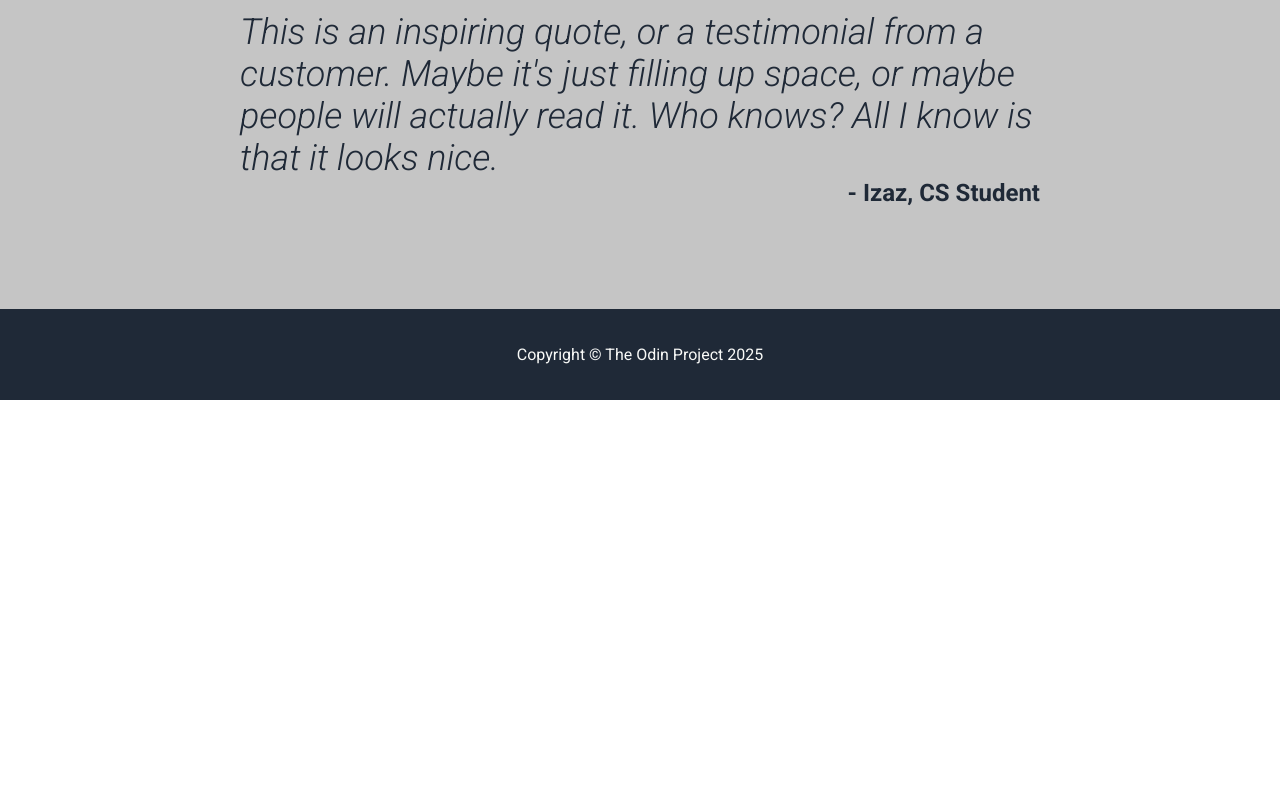
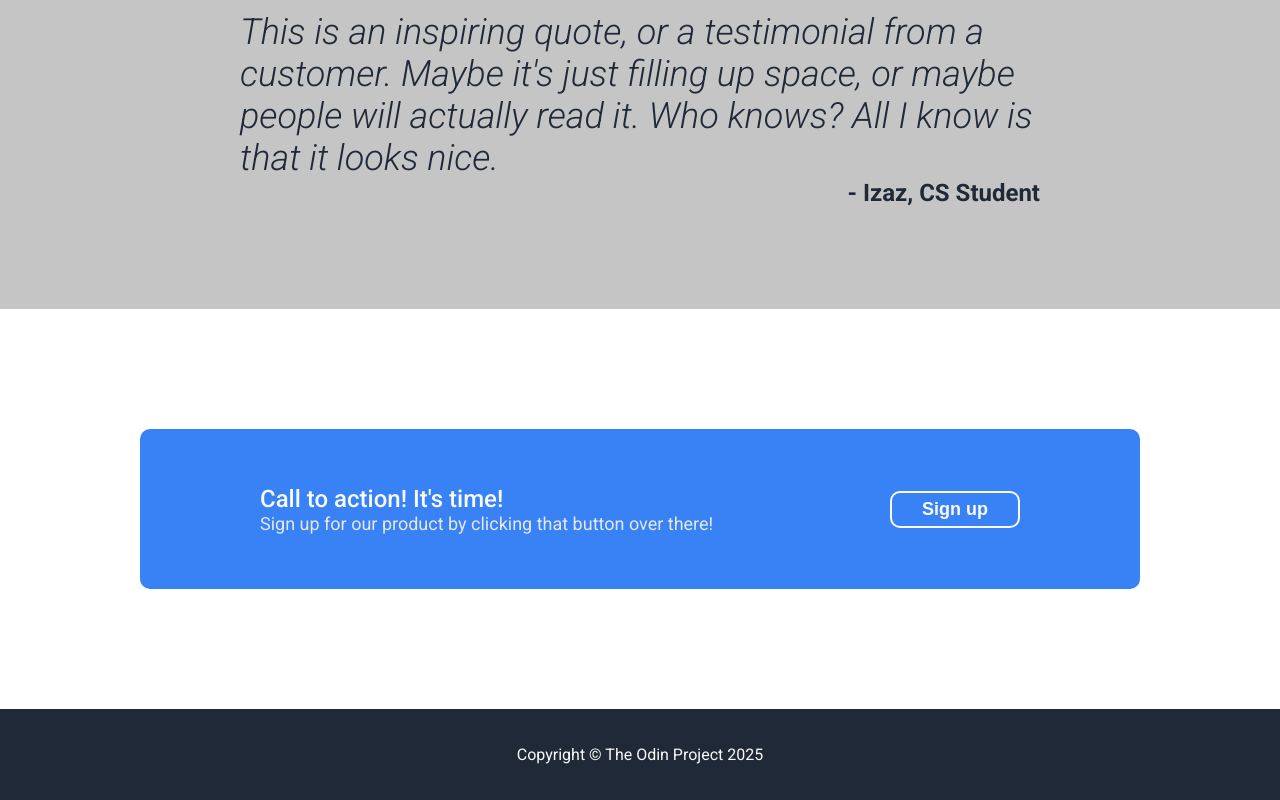
Before and after one commit to detectiveAvery/odin-landing-page, a plain HTML site: page index.html in a window 1280 px wide. Shown: the part 907-1707 px from the top of the page. Before the commit the page ends 1307 px from the top, so only its background shows below. Drawn offline with Linux system fonts and the light colour scheme.

Commit message:
feat: Add the Call to Action section

```diff
--- a/index.html
+++ b/index.html
@@ -68,6 +68,18 @@
         </div>
     </div>
 
+    <div class="cta-section">
+        <div class="cta-container">
+            <div class="cta-text">
+                <p class="cta-bold-text">Call to action! It's time!</p>
+                <p class="cta-light-text">Sign up for our product by clicking that button over there!</p>
+            </div>
+            <div class="cta-button">
+                <button>Sign up</button>
+            </div>
+        </div>
+    </div>
+
     <footer>
         <p>Copyright &copy; The Odin Project 2025</p>
     </footer>
--- a/styles.css
+++ b/styles.css
@@ -155,6 +155,7 @@ header, footer {
 
 /* ------------- */
 
+
 /* Quote Styles */
 
 .quote-section {
@@ -189,6 +190,62 @@ header, footer {
 
 /* ------------- */
 
+
+/* Call-to-Action Styles */
+
+.cta-section {
+  display: flex;
+  justify-content: center;
+  align-items: center;
+  height: 400px;
+}
+
+.cta-container {
+  background-color: #3882F6;
+  height: 150px;
+  width: 1000px;
+  border-radius: 10px;
+  display: flex;
+  justify-content: center;
+  align-items: center;
+  padding: 80px 120px;
+  box-sizing: border-box;
+}
+
+.cta-bold-text,
+.cta-light-text {
+  margin: 0;
+}
+
+.cta-bold-text {
+  font-size: 24px;
+  color: #F9FAF8;
+  font-weight: 500;
+}
+
+.cta-light-text {
+  font-size: 18px;
+  color: #E5E7EB;
+}
+
+.cta-button {
+  margin-left: auto;
+}
+
+.cta-button > button {
+  font-size: 18px;
+  background-color: #3882F6;
+  color: #F9FAF8;
+  font-weight: bold;
+  border: 2px solid #F9FAF8;
+  padding: 6px 30px;
+  border-radius: 10px;
+  cursor: pointer;
+}
+
+/* ------------- */
+
+
 /* Footer Styles */
 
 footer {
```
